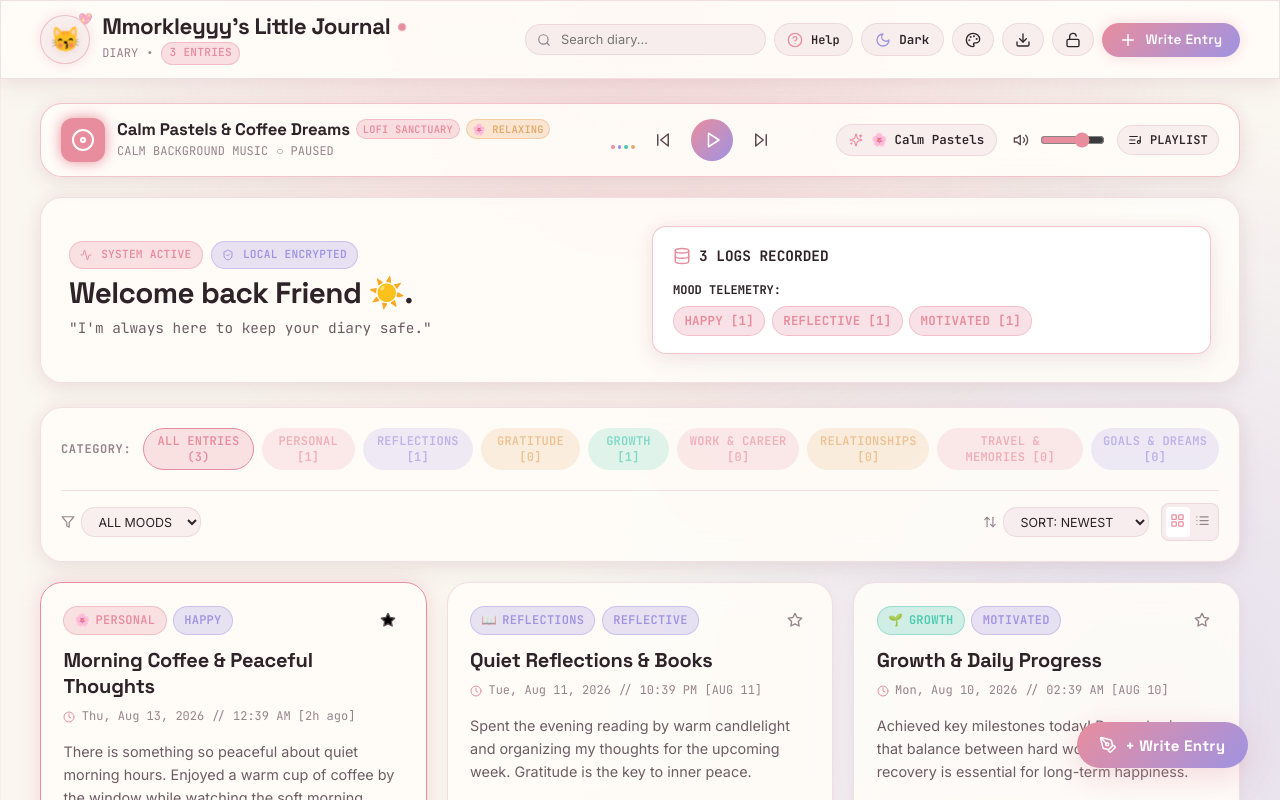
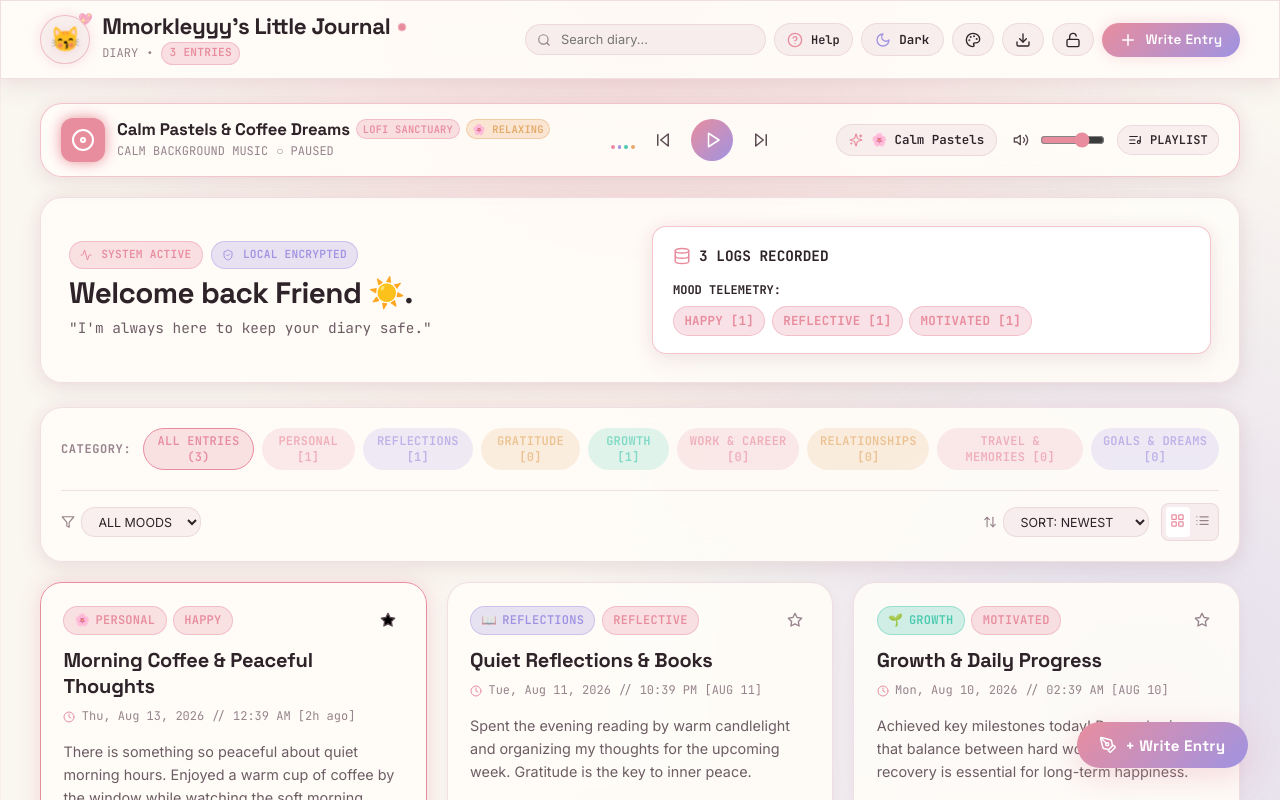
Before and after one commit to kizo-88/corporate-gift, a React (Vite) app: page / in a window 1280 px wide. Shown: the top 800 px of the page. Built offline with nearby package versions, Linux system fonts and the light colour scheme.

Commit message:
style: refine overall aesthetic design, typography, spacing, badge color harmony, and neat alignment

```diff
--- a/src/components/EntryCard.jsx
+++ b/src/components/EntryCard.jsx
@@ -47,7 +47,7 @@ export default function EntryCard({ entry, onView, onEdit, onDelete, onTogglePin
             </span>
 
             {mood && (
-              <span className="hud-badge purple">
+              <span className="hud-badge rose">
                 {mood}
               </span>
             )}
--- a/src/components/EntryViewModal.jsx
+++ b/src/components/EntryViewModal.jsx
@@ -65,12 +65,12 @@ export default function EntryViewModal({ entry, onClose, onEdit, onDelete, onTog
             </span>
 
             {mood && (
-              <span className="hud-badge purple">
+              <span className="hud-badge rose">
                 {mood}
               </span>
             )}
 
-            <span className="hud-badge emerald" style={{ fontSize: '0.7rem' }}>
+            <span className="hud-badge lavender" style={{ fontSize: '0.7rem' }}>
               <FileText size={11} style={{ marginRight: '0.2rem' }} />
               {stats.words} WORDS // {stats.readTimeMinutes} MIN READ
             </span>
```
